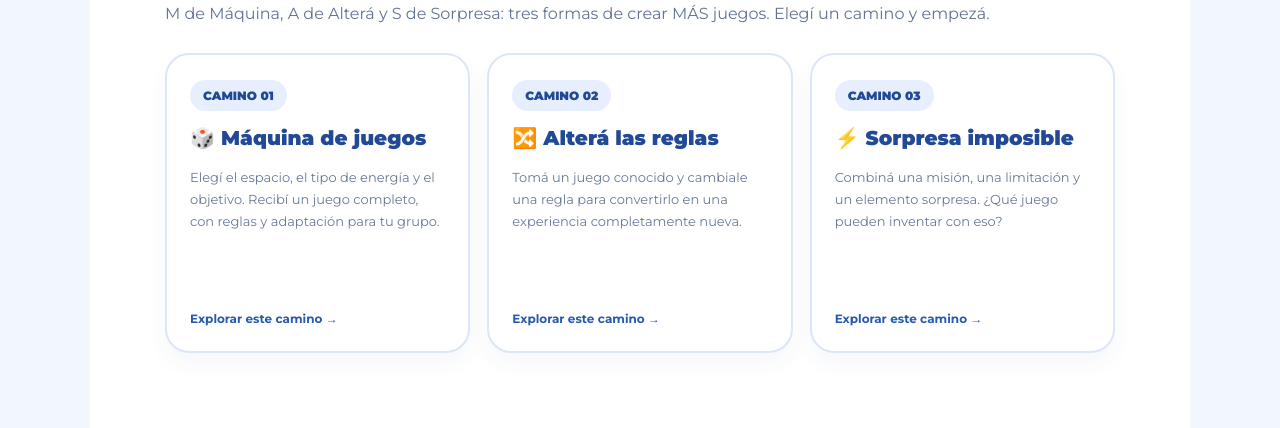
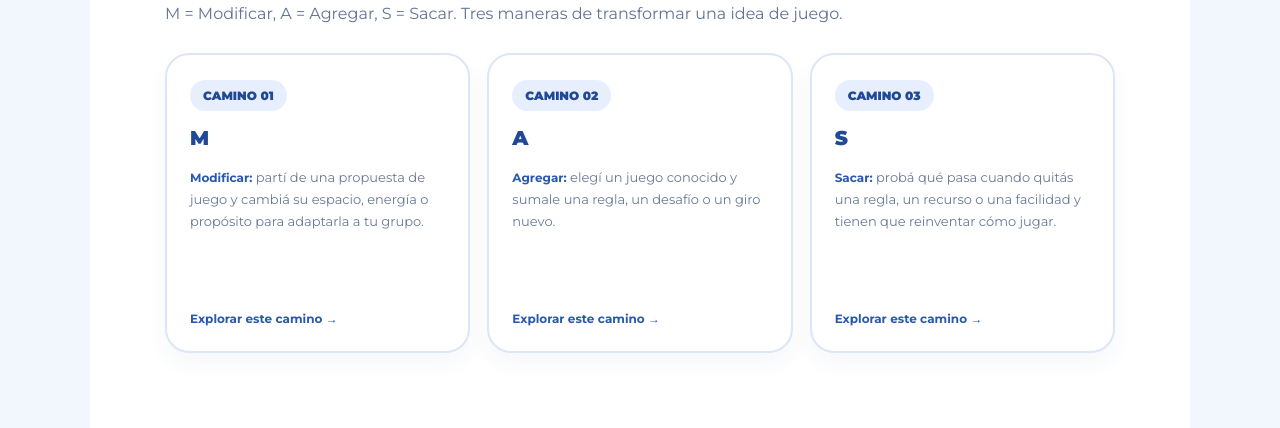
Before and after one commit to abrusztainberg/Tojnit-Manaje-Kaitz-2026-7, a plain HTML site: page juegos.html in a window 1280 px wide. Shown: the part 557-985 px from the top of the page. Drawn offline with Linux system fonts and the light colour scheme.

Commit message:
Ajustar Juegos al método MAS: M Modificar, A Agregar, S Sacar

```diff
--- a/juegos.html
+++ b/juegos.html
@@ -41,23 +41,23 @@ p{line-height:1.75;color:#627392}.divider{height:5px;width:100px;background:line
 <main><div class="eyebrow" id="eyebrow">Innová en tu hoja de planificación</div><h1>Juegos</h1><div class="divider"></div>
 <p>Una misma consigna puede transformarse en mil juegos. Explorá tres caminos para crear propuestas nuevas que tengan sentido para tu grupo.</p>
 <nav class="category-links" id="nav" aria-label="Categorías de planificación"></nav>
-<section id="paths" class="path-section"><h2>¡Creá juegos con MÁS ideas!</h2><p>M de Máquina, A de Alterá y S de Sorpresa: tres formas de crear MÁS juegos. Elegí un camino y empezá.</p>
+<section id="paths" class="path-section"><h2>Método MAS: Modificar · Agregar · Sacar</h2><p>M = Modificar, A = Agregar, S = Sacar. Tres maneras de transformar una idea de juego.</p>
 <div class="path-grid">
-<button class="path-card" type="button" data-open="0"><span class="path-number">CAMINO 01</span><strong>🎲 Máquina de juegos</strong><span>Elegí el espacio, el tipo de energía y el objetivo. Recibí un juego completo, con reglas y adaptación para tu grupo.</span><b>Explorar este camino →</b></button>
-<button class="path-card" type="button" data-open="1"><span class="path-number">CAMINO 02</span><strong>🔀 Alterá las reglas</strong><span>Tomá un juego conocido y cambiale una regla para convertirlo en una experiencia completamente nueva.</span><b>Explorar este camino →</b></button>
-<button class="path-card" type="button" data-open="2"><span class="path-number">CAMINO 03</span><strong>⚡ Sorpresa imposible</strong><span>Combiná una misión, una limitación y un elemento sorpresa. ¿Qué juego pueden inventar con eso?</span><b>Explorar este camino →</b></button>
+<button class="path-card" type="button" data-open="0"><span class="path-number">CAMINO 01</span><strong>M</strong><span><b>Modificar:</b> partí de una propuesta de juego y cambiá su espacio, energía o propósito para adaptarla a tu grupo.</span><b>Explorar este camino →</b></button>
+<button class="path-card" type="button" data-open="1"><span class="path-number">CAMINO 02</span><strong>A</strong><span><b>Agregar:</b> elegí un juego conocido y sumale una regla, un desafío o un giro nuevo.</span><b>Explorar este camino →</b></button>
+<button class="path-card" type="button" data-open="2"><span class="path-number">CAMINO 03</span><strong>S</strong><span><b>Sacar:</b> probá qué pasa cuando quitás una regla, un recurso o una facilidad y tienen que reinventar cómo jugar.</span><b>Explorar este camino →</b></button>
 </div></section>
-<section id="tool0" class="tool" hidden><button class="tool-back" data-back type="button">← Elegir otro camino</button><div class="tool-heading"><span class="kicker">CAMINO 01 · CONSTRUIR</span><h2>🎲 Máquina de juegos</h2><p>Contanos qué necesitás y te proponemos un juego que puedas llevar a la peulá. Podés pedir otra idea con los mismos filtros.</p></div>
+<section id="tool0" class="tool" hidden><button class="tool-back" data-back type="button">← Elegir otro camino</button><div class="tool-heading"><span class="kicker">CAMINO 01 · MODIFICAR</span><h2>M · Modificar</h2><p>Modificá las condiciones de un juego: cambiá el espacio, el ritmo o el propósito y descubrí una versión diferente para tu grupo.</p></div>
 <div class="game-panel"><div class="form-grid"><div class="field"><label for="space">¿Dónde van a jugar?</label><select id="space"><option value="patio">Patio / aire libre</option><option value="salon">Salón</option><option value="agua">Con agua</option><option value="noche">De noche</option></select></div>
 <div class="field"><label for="energy">¿Qué energía buscan?</label><select id="energy"><option value="movimiento">Mucho movimiento</option><option value="tranquilo">Algo tranquilo</option><option value="mixto">Un poco de todo</option></select></div>
 <div class="field"><label for="goal">¿Para qué?</label><select id="goal"><option value="cooperacion">Cooperar</option><option value="conocerse">Conocerse mejor</option><option value="ingenio">Pensar y resolver</option><option value="expresion">Expresarse</option><option value="diversion">Divertirse</option></select></div></div>
 <button type="button" class="action" id="generate-game">🎲 Generar juego</button><div class="result" id="result0" hidden aria-live="polite"></div></div></section>
-<section id="tool1" class="tool" hidden><button class="tool-back" data-back type="button">← Elegir otro camino</button><div class="tool-heading"><span class="kicker">CAMINO 02 · REINVENTAR</span><h2>🔀 Alterá las reglas</h2><p>Los juegos que ya conocen pueden sorprender cuando cambian sus reglas. Probá combinaciones nuevas y pensá cómo adaptarlas.</p></div>
+<section id="tool1" class="tool" hidden><button class="tool-back" data-back type="button">← Elegir otro camino</button><div class="tool-heading"><span class="kicker">CAMINO 02 · AGREGAR</span><h2>A · Agregar</h2><p>Agregá una regla, un giro o una misión extra a un juego conocido para generar una experiencia nueva.</p></div>
 <div class="game-panel"><div class="form-grid"><div class="field"><label for="classic-game">Juego que vamos a transformar</label><select id="classic-game"></select></div>
 <div class="field"><label for="remix-goal">¿Qué querés provocar?</label><select id="remix-goal"><option value="equipo">Más cooperación</option><option value="sorpresa">Más sorpresa</option><option value="creatividad">Más creatividad</option><option value="inclusion">Más inclusión</option></select></div></div>
 <button type="button" class="action" id="generate-remix">🔀 Transformar este juego</button><div class="result" id="result1" hidden aria-live="polite"></div></div></section>
-<section id="tool2" class="tool" hidden><button class="tool-back" data-back type="button">← Elegir otro camino</button><div class="tool-heading"><span class="kicker">CAMINO 03 · DESAFIARSE</span><h2>⚡ Sorpresa imposible</h2><p>Tres cartas al azar. Parecen imposibles de combinar, pero de eso se trata: imaginen cómo convertirlas en un juego original.</p></div>
-<div class="game-panel"><div class="triple"><div class="reel"><small>🎯 MISIÓN</small><strong id="mission">¿Qué hay que lograr?</strong></div><div class="reel"><small>🔒 REGLA SORPRESA</small><strong id="constraint">¿Qué regla cambia todo?</strong></div><div class="reel"><small>🧰 ELEMENTO</small><strong id="prop">¿Qué objeto aparece?</strong></div></div>
+<section id="tool2" class="tool" hidden><button class="tool-back" data-back type="button">← Elegir otro camino</button><div class="tool-heading"><span class="kicker">CAMINO 03 · SACAR</span><h2>S · Sacar</h2><p>Sacá una facilidad del juego: las cartas te proponen una misión y una restricción que obliga a buscar otra forma de resolverla.</p></div>
+<div class="game-panel"><div class="triple"><div class="reel"><small>🎯 MISIÓN</small><strong id="mission">¿Qué hay que lograr?</strong></div><div class="reel"><small>🔒 QUÉ SACAMOS</small><strong id="constraint">¿Qué facilidad vamos a sacar?</strong></div><div class="reel"><small>🧰 ELEMENTO</small><strong id="prop">¿Qué objeto aparece?</strong></div></div>
 <button type="button" class="action" id="generate-challenge">⚡ Sortear tres cartas</button><div class="result" id="result2" hidden aria-live="polite"></div><p class="tip">No hace falta usar todo literalmente. Si una carta no funciona para la edad o las posibilidades del grupo, volvé a sortear.</p></div></section>
 </main></div>
 <script>
@@ -152,7 +152,7 @@ $('generate-remix').addEventListener('click',()=>{
 });
 const challengeData={
 missions:['Transportar un mensaje entre tres bases','Construir una torre entre todos','Descubrir un código secreto','Ordenar pistas para abrir una misión','Rescatar un objeto simbólico','Diseñar un mapa colectivo','Representar una historia sin hablar','Encontrar cuatro conexiones inesperadas','Resolver un misterio con pistas parciales','Inventar una máquina imaginaria','Cruzar un laberinto marcado en el piso','Repartir recursos para lograr una meta','Crear una secuencia de sonidos','Reconstruir un mensaje dividido','Guiar a un compañero por indicaciones verbales','Encontrar una solución que incluya a todos'],
-rules:['No se puede hablar durante la primera ronda','Cada persona debe aportar una idea','Las instrucciones cambian a mitad del juego','Solo pueden usar una mano por pareja, sin atarse','Nadie puede hacer dos turnos seguidos','Cada minuto cambia quien coordina','No pueden usar la palabra más obvia','Las pistas deben compartirse entre equipos','Hay que llegar a tres soluciones distintas','Cada decisión se toma por consenso','Se cambian los roles antes de terminar','El último paso lo decide quien menos participó','Hay que crear una variante accesible','La misión se divide en estaciones','Se empieza por el final y se reconstruye el principio'],
+rules:['Sin hablar durante la primera ronda','Sin usar las manos para mover los objetos (siempre de forma segura)','Sin que una sola persona decida por todos','Sin repetir el mismo rol dos veces seguidas','Sin consultar las pistas más de una vez','Sin poder competir contra otro equipo','Sin correr, solo con estrategia','Sin ver todas las pistas al mismo tiempo','Sin usar las palabras más obvias','Sin turnarse de la manera habitual','Sin materiales extra: solo los asignados','Sin eliminar a ninguna persona','Sin depender de la velocidad para ganar','Sin poder resolver la prueba en solitario','Sin conocer el final de la misión de antemano'],
 props:['Una cuerda colocada en el piso','Diez tarjetas de colores','Vasos plásticos','Un dado','Sobres con pistas','Un mapa incompleto','Papeles y marcadores','Piezas de cartón','Un pañuelo','Una pelota blanda','Cintas de colores','Imágenes recortadas','Un reloj de arena','Una caja vacía','Fichas numeradas','Un rompecabezas incompleto']
 };
 $('generate-challenge').addEventListener('click',()=>{
```
